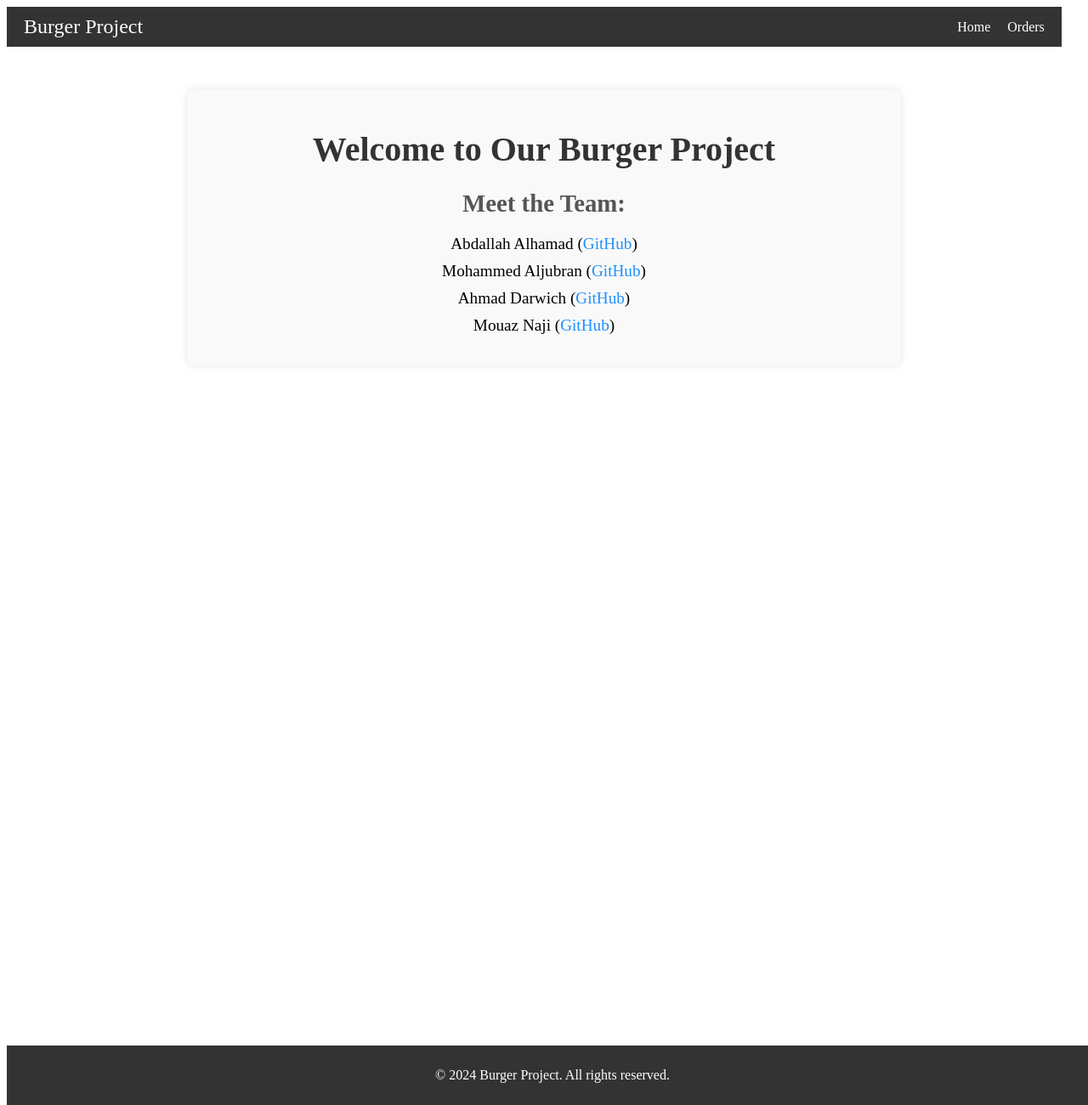
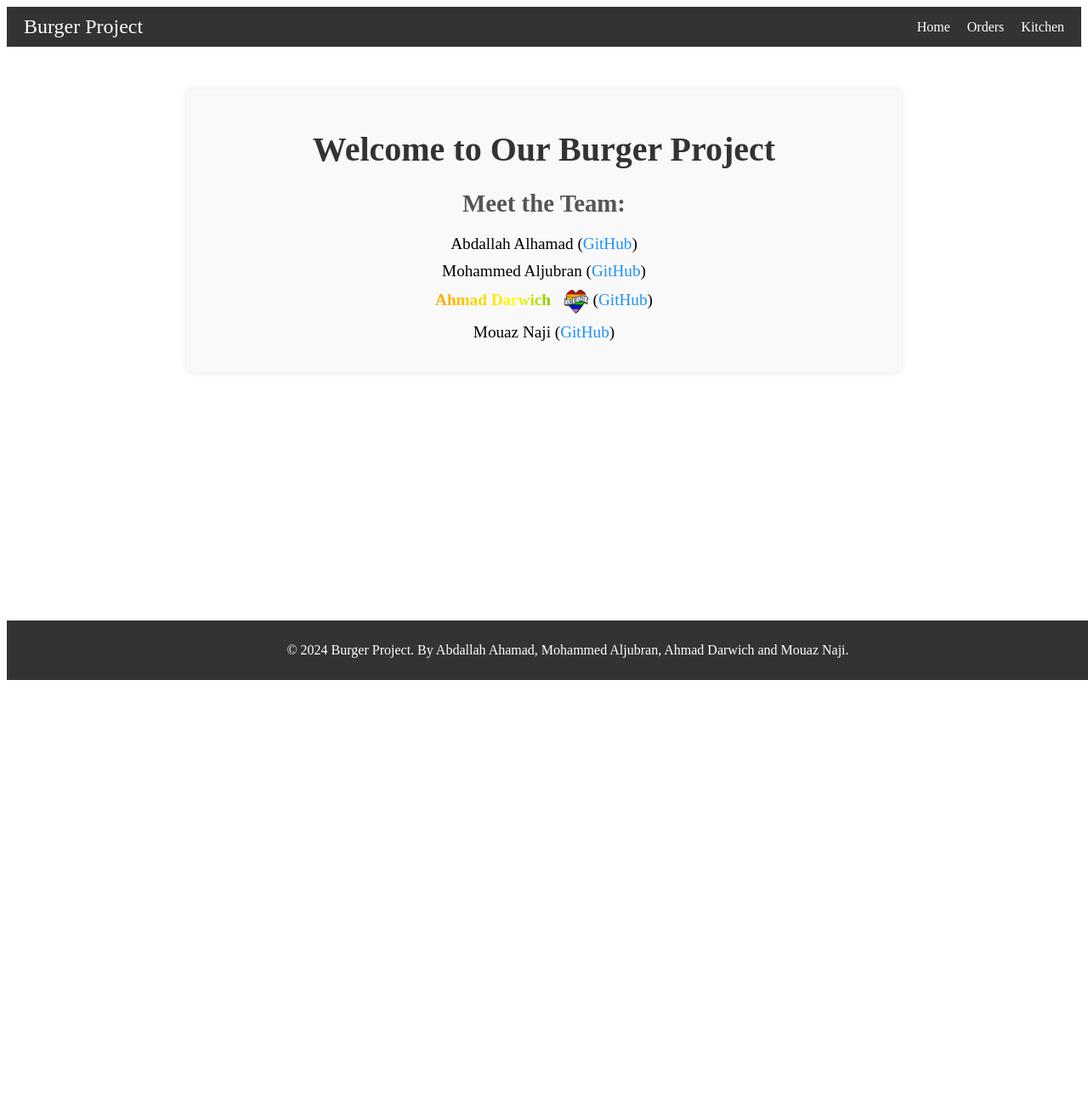
Before and after one commit to remopp/burgerproject, a Node server app: page / in a window 1280 px wide. Shown: the whole page at 85% size. After the commit the page ends 800 px from the top, so only its background shows below. Run offline with Node 20, Linux system fonts and the light colour scheme.

Commit message:
styling the page
i just worked on styling the pages of the project

```diff
--- a/BurgerProject/public/style/style.css
+++ b/BurgerProject/public/style/style.css
@@ -4,7 +4,7 @@
     padding: 10px 20px;
     position: sticky;
     top: 0;
-    width: 95%;
+    width: 98.%;
     z-index: 90;
 }
 
@@ -45,10 +45,10 @@
     background-color: #333;
     color: white;
     text-align: center;
-    padding: 10px;
-    position: relative;
-    bottom: -800px;
-    width: 100%;
+    padding: 10px 20px;
+    position: fixed; /* Stay fixed at the bottom */
+    bottom: 0; /* Align at the bottom of the viewport */
+    width: 100%; /* Full width */
 }
 
 .footer-container {
@@ -211,3 +211,29 @@
 .remove-btn:hover, .increase-btn:hover {
     opacity: 0.8;
 }
+
+.rainbow-text {
+    background: linear-gradient(90deg, red, orange, yellow, green, blue, indigo, violet);
+    -webkit-background-clip: text;
+    -webkit-text-fill-color: transparent;
+    font-weight: bold;
+    background-size: 400%;
+    animation: rainbow-animation 5s ease-in-out infinite;
+}
+
+@keyframes rainbow-animation {
+    0% {
+        background-position: 0%;
+    }
+    100% {
+        background-position: 100%;
+    }
+}
+
+.profile-pic {
+    width: 30px; /* Adjust the size of the picture */
+    height: 30px;
+    border-radius: 50%; /* Makes the image round */
+    margin-left: 10px; /* Adds space between the text and the image */
+    vertical-align: middle; /* Aligns the image with the text */
+}
--- a/BurgerProject/views/pages/welcome.ejs
+++ b/BurgerProject/views/pages/welcome.ejs
@@ -6,7 +6,13 @@
     <ul class="team-list">
         <li>Abdallah Alhamad (<a href="https://github.com/Abdallah699">GitHub</a>)</li>
         <li>Mohammed Aljubran (<a href="https://github.com/remopp">GitHub</a>)</li>
-        <li>Ahmad Darwich (<a href="https://github.com/him-alpha-ahm">GitHub</a>)</li>
+        <li>
+            <span class="rainbow-text">Ahmad Darwich</span>
+            <img src="/photos/Ahmad.png" alt="Ahmad's Picture" class="profile-pic">
+
+            (<a href="https://github.com/him-alpha-ahm">GitHub</a>)
+        </li>
+
         <li>Mouaz Naji (<a href="https://github.com/Mouaz7">GitHub</a>)</li>
     </ul>
 </div>
--- a/BurgerProject/views/partials/footer.ejs
+++ b/BurgerProject/views/partials/footer.ejs
@@ -1,6 +1,6 @@
 <footer class="footer">
     <div class="footer-container">
-        <p>© 2024 Burger Project. All rights reserved.</p>
+        <p>© 2024 Burger Project. By Abdallah Ahamad, Mohammed Aljubran, Ahmad Darwich and Mouaz Naji.</p>
     </div>
 </footer>
 </body>
--- a/BurgerProject/views/partials/header.ejs
+++ b/BurgerProject/views/partials/header.ejs
@@ -14,6 +14,7 @@
             <ul class="navbar-menu">
                 <li><a href="/">Home</a></li>
                 <li><a href="/orders">Orders</a></li>
+                <li><a href="/kitchen">Kitchen</a></li>
             </ul>
         </div>
     </nav>
```
Also changed, not shown: BurgerProject/public/photos/Ahmad.png (added).
